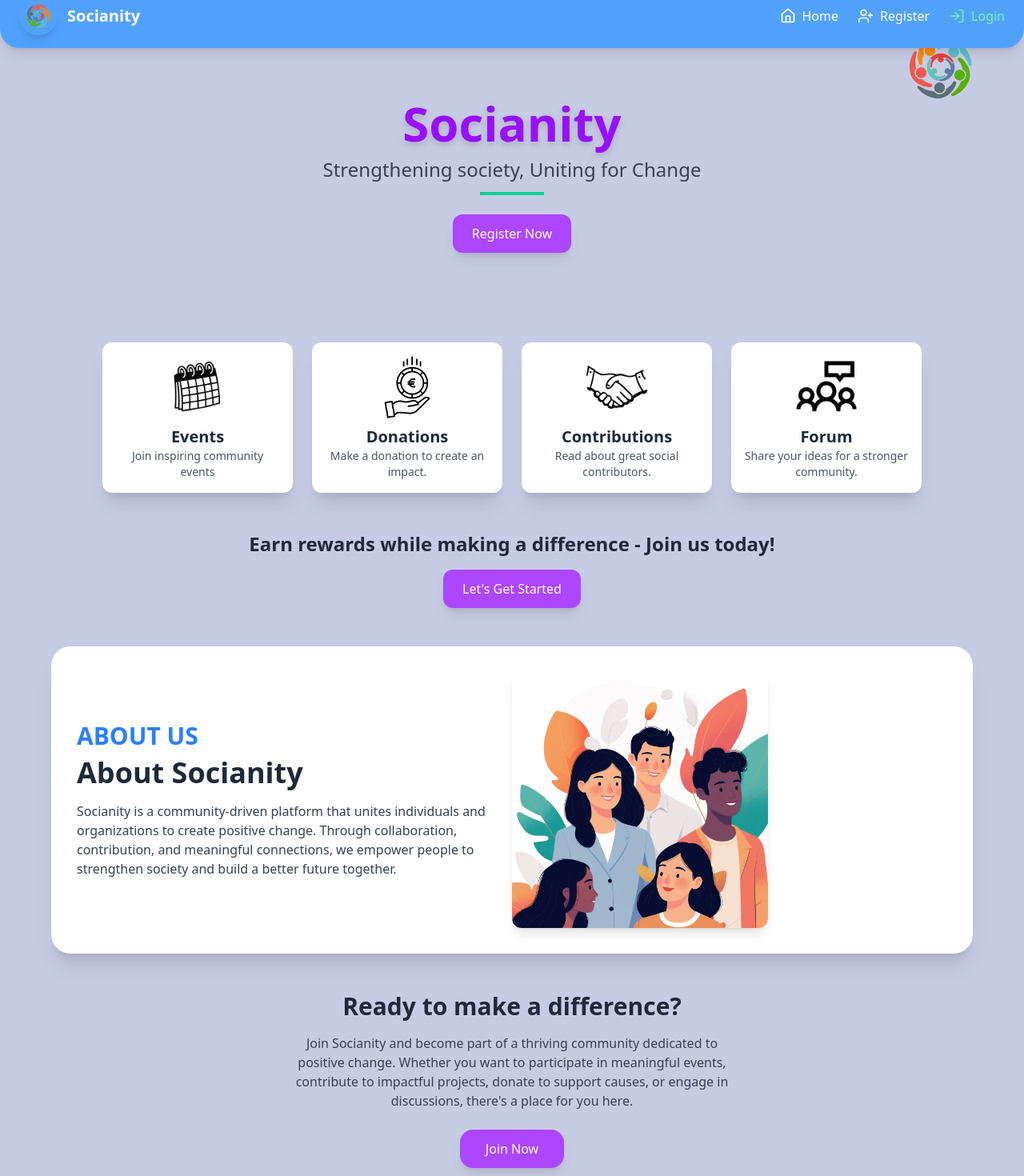
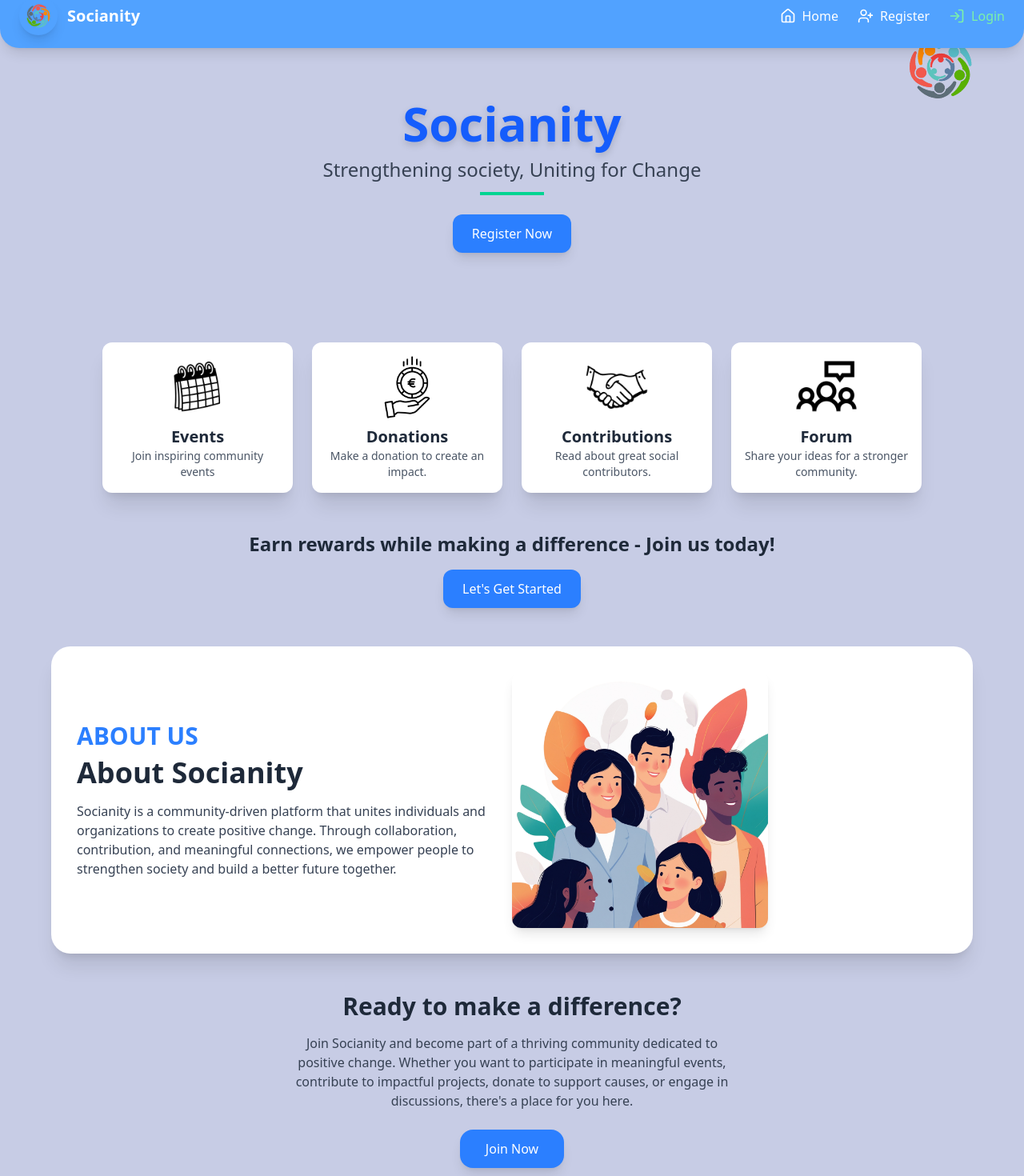
Before and after one commit to kharelbaibhav7/socianity, a React (Vite) app in the folder frontend/: page / in a window 1280 px wide. Shown: the part 20-1490 px from the top of the page at 80% size. Built offline with nearby package versions, Linux system fonts and the light colour scheme; a web font is replaced by a local one.

Commit message:
Minor changes

```diff
--- a/frontend/src/pages/HomePage.jsx
+++ b/frontend/src/pages/HomePage.jsx
@@ -7,10 +7,10 @@ const HomePage = () => {
         <div className="px-8 min-h-screen relative bg-[#c7cce5] text-gray-800">
             {/* Hero Section */}
             <section className="flex flex-col items-center justify-center text-center py-16">
-                <h1 className="text-6xl font-extrabold text-purple-600 drop-shadow-lg">Socianity</h1>
+                <h1 className="text-6xl font-extrabold text-blue-600 drop-shadow-lg">Socianity</h1>
                 <h2 className="text-2xl mt-3 text-gray-700">Strengthening society, Uniting for Change</h2>
                 <div className="h-1 w-20 bg-emerald-400 mt-3"></div>
-                <motion.button whileHover={{ scale: 1.1 }} className="mt-6 px-6 py-3 bg-purple-500 text-white rounded-xl shadow-lg hover:bg-purple-600">
+                <motion.button whileHover={{ scale: 1.1 }} className="mt-6 px-6 py-3 bg-blue-500 text-white rounded-xl shadow-lg hover:bg-purple-600">
                     Register Now
                 </motion.button>
             </section>
@@ -45,7 +45,7 @@ const HomePage = () => {
             {/* CTA Section */}
             <div className="flex flex-col items-center text-center mt-12">
                 <p className="text-2xl font-semibold">Earn rewards while making a difference - Join us today!</p>
-                <motion.button whileHover={{ scale: 1.1 }} className="mt-4 px-6 py-3 bg-purple-500 text-white rounded-xl shadow-lg hover:bg-purple-600">
+                <motion.button whileHover={{ scale: 1.1 }} className="mt-4 px-6 py-3 bg-blue-500 text-white rounded-xl shadow-lg hover:bg-purple-600">
                     Let's Get Started
                 </motion.button>
             </div>
@@ -68,7 +68,7 @@ const HomePage = () => {
                 <p className="text-gray-700 mt-4 max-w-xl mx-auto">
                     Join Socianity and become part of a thriving community dedicated to positive change. Whether you want to participate in meaningful events, contribute to impactful projects, donate to support causes, or engage in discussions, there's a place for you here.
                 </p>
-                <motion.button whileHover={{ scale: 1.1 }} className="mt-6 px-8 py-3 bg-purple-500 text-white rounded-2xl shadow-lg hover:bg-purple-600">
+                <motion.button whileHover={{ scale: 1.1 }} className="mt-6 px-8 py-3 bg-blue-500 text-white rounded-2xl shadow-lg hover:bg-purple-600">
                     Join Now
                 </motion.button>
             </div>
```
